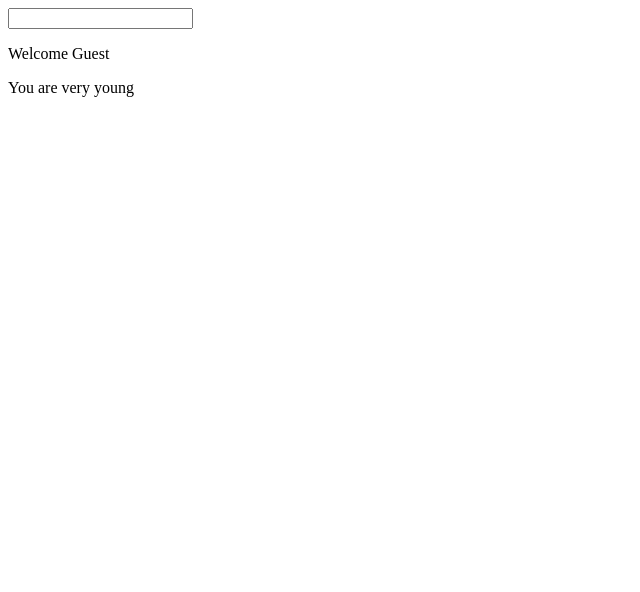
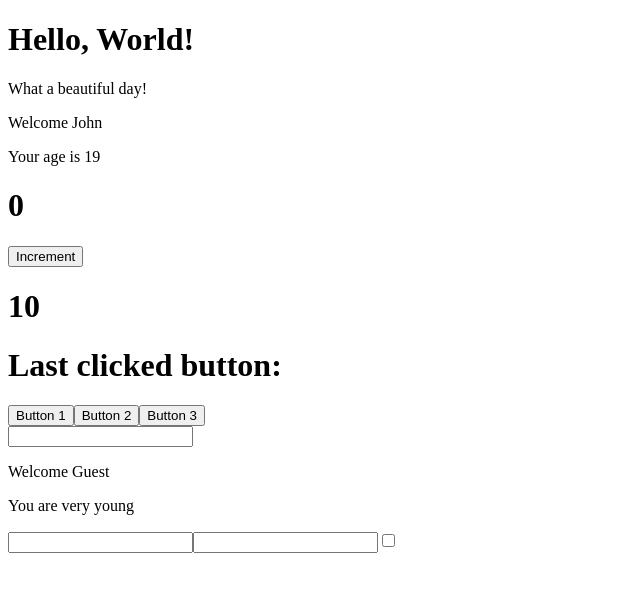
Before and after one commit to cyberRasam/React-exercises-Develhope, a React (Create React App) app in the folder my-app/: page / in a window 1280 px wide. Shown: the top 592 px of the page, without its empty margins (0-640 px from the left). Built offline with nearby package versions, Linux system fonts and the light colour scheme.

Commit message:
exc done

```diff
--- a/my-app/src/components/App.jsx
+++ b/my-app/src/components/App.jsx
@@ -4,18 +4,20 @@ import ClickTracker from './ClickTracker';
 import { Counter } from './Counter';
 import { Hello } from './Hello';
 import InteractiveWelcome from './InteractiveWelcome';
+import Login from './Login';
 import { Welcome } from './Welcome';
 
 export class App extends React.Component {
   render() {
     return (
       <div>
-        {/* <Hello />
+        <Hello />
         <Welcome name="John" age={19} />
         <ClickCounter />
         <Counter initialValue={10} incTime={500} incAmount={10}></Counter>
-        <ClickTracker /> */}
+        <ClickTracker />
         <InteractiveWelcome />
+        <Login />
       </div>
     );
   }
--- /dev/null
+++ b/my-app/src/components/Login.jsx
@@ -0,0 +1,35 @@
+import React, { Component } from 'react';
+
+export class Login extends Component {
+    constructor(props) {
+        super(props)
+        this.state = {
+            name : '',
+            password: '',
+            remember: false
+        }
+    }
+
+    handleChange = (event) => {
+        const name = event.target.name
+        const value = name === "remember" ? event.target.checked : event.target.value
+
+
+        this.setState({
+            [name] : value
+        })
+    }
+
+  render() {
+    return (
+      <div className='login'>
+
+        <input type="text" name="username"/>
+        <input type="password" name="password" />
+        <input type="checkbox"  name="remember"/>
+      </div>
+    )
+  }
+}
+
+export default Login
```
